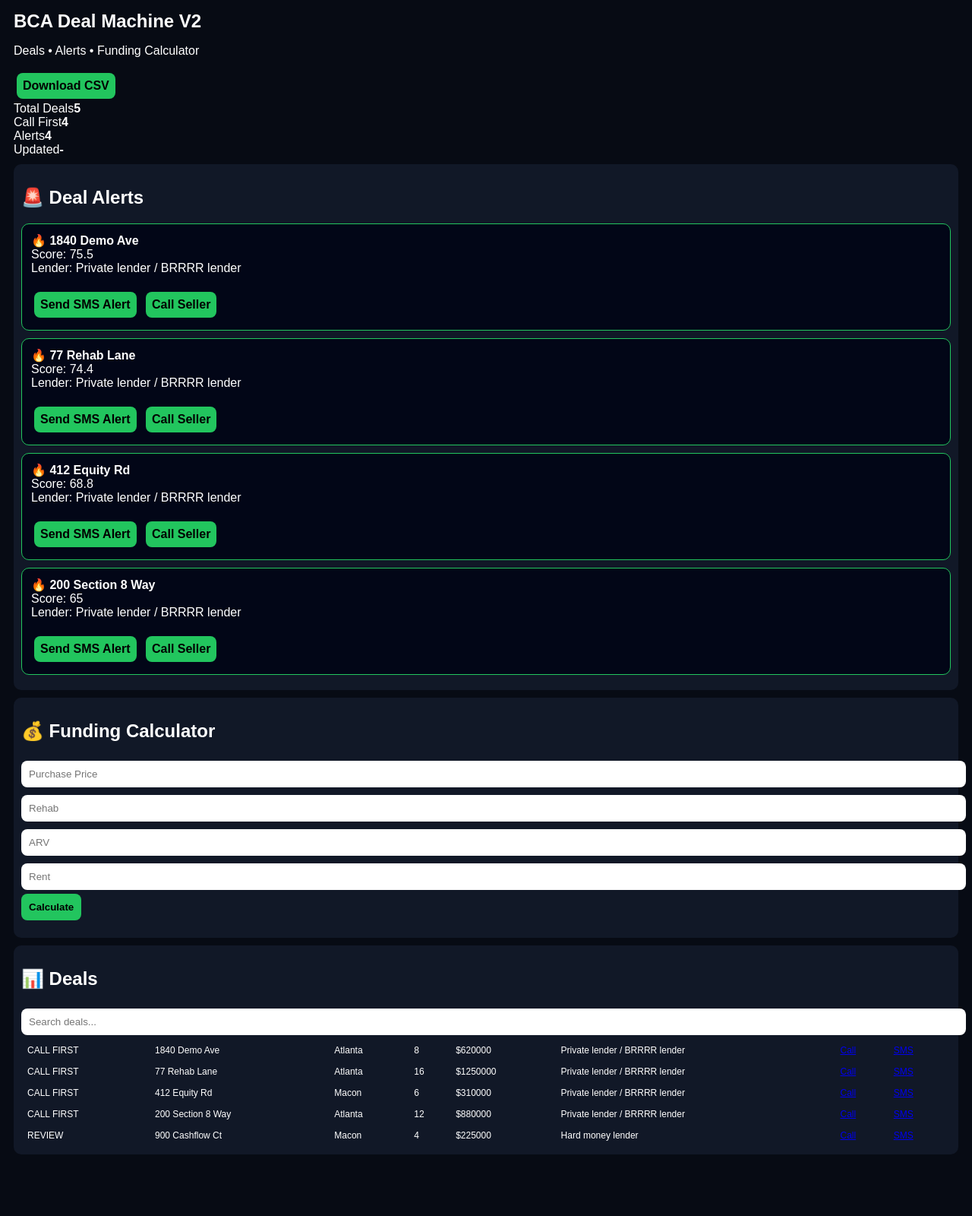
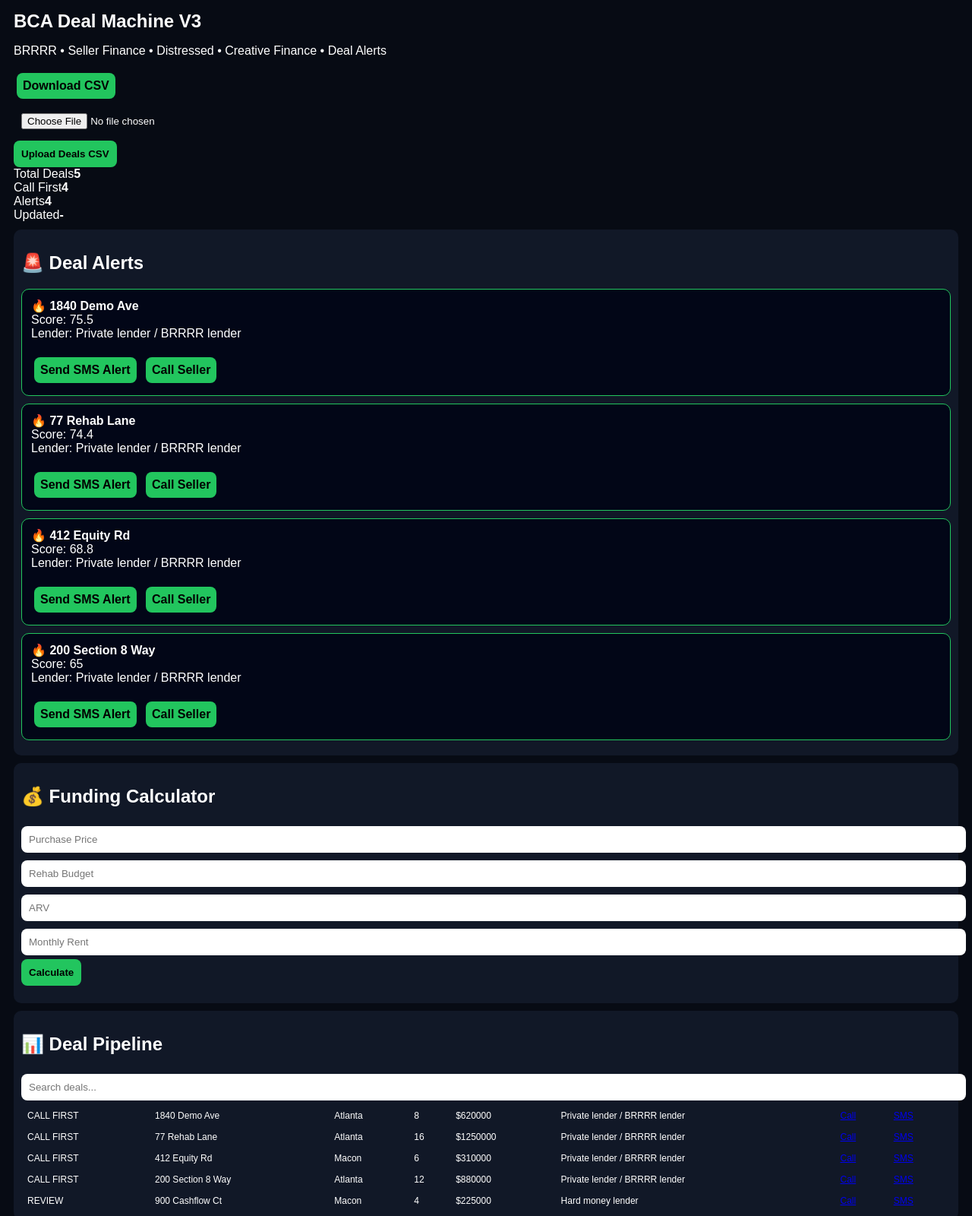
Before and after one commit to BIGLAVISH/-BRRRR-Section-8-Deal-Finder, a website: page index.html in a window 1280 px wide. Shown: the part 20-1620 px from the top of the page at 76% size. Before the commit the page ends 1567 px from the top, so only its background shows below. Drawn offline with Linux system fonts and the light colour scheme.

Commit message:
Update index.html

```diff
--- a/index.html
+++ b/index.html
@@ -2,19 +2,22 @@
 <html lang="en">
 <head>
   <meta charset="utf-8"/>
-  <meta name="viewport" content="width=device-width,initial-scale=1,viewport-fit=cover"/>
-  <meta name="theme-color" content="#070b14"/>
-  <title>BCA Deal Machine V2</title>
+  <meta name="viewport" content="width=device-width,initial-scale=1"/>
+  <title>BCA Deal Machine V3</title>
   <link rel="stylesheet" href="styles.css"/>
 </head>
 <body>
 <main>
   <header>
-      <div>
-        <h1>BCA Deal Machine V2</h1>
-        <p>Deals • Alerts • Funding Calculator</p>
+    <h1>BCA Deal Machine V3</h1>
+    <p>BRRRR • Seller Finance • Distressed • Creative Finance • Deal Alerts</p>
+
+    <a class="btn" href="data/deals.csv" download>Download CSV</a>
+
+    <div class="upload-box">
+      <input type="file" id="csvFile" accept=".csv"/>
+      <button onclick="uploadCSV()">Upload Deals CSV</button>
     </div>
-      <a class="btn" href="data/deals.csv" download>Download CSV</a>
   </header>
 
   <section class="stats">
@@ -31,18 +34,20 @@
 
   <section class="panel">
     <h2>💰 Funding Calculator</h2>
-      <input id="purchase" placeholder="Purchase Price">
-      <input id="rehab" placeholder="Rehab">
-      <input id="arv" placeholder="ARV">
-      <input id="rent" placeholder="Rent">
+    <input id="purchase" placeholder="Purchase Price"/>
+    <input id="rehab" placeholder="Rehab Budget"/>
+    <input id="arv" placeholder="ARV"/>
+    <input id="rent" placeholder="Monthly Rent"/>
     <button onclick="calc()">Calculate</button>
     <pre id="result"></pre>
   </section>
 
   <section class="panel">
-      <h2>📊 Deals</h2>
-      <input id="search" placeholder="Search deals...">
+    <h2>📊 Deal Pipeline</h2>
+    <input id="search" placeholder="Search deals..."/>
+    <div class="table-wrap">
       <table id="deals"></table>
+    </div>
   </section>
 </main>
 
```
Lines whose indentation alone changed are shown as unchanged.
